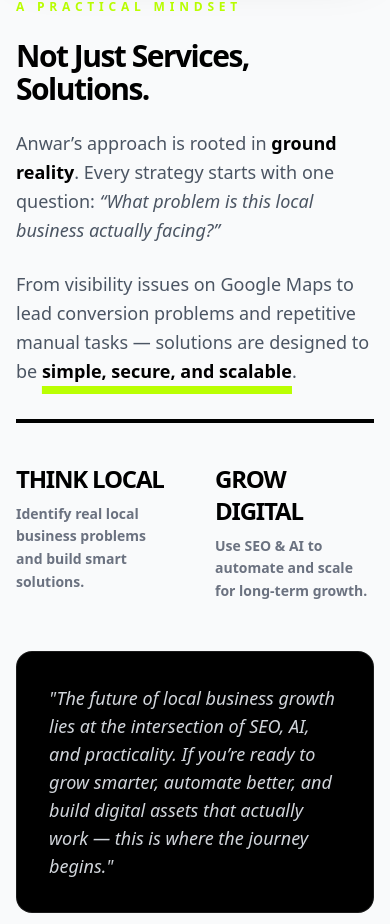
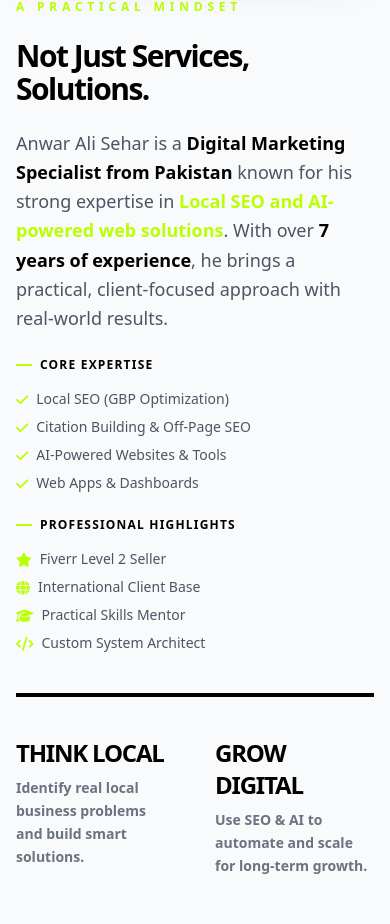
Before and after one commit to Markiting11/Anwar-Ali-Sehar-Ai-Assistant, a React (Vite) app: page / in a window 390 px wide. Shown: the part 1498-2422 px from the top of the page. Built offline with nearby package versions, Linux system fonts and the light colour scheme.

Commit message:
feat: Enhance professional profile details
Update constants, About component, and meta tags to more accurately reflect Anwar Ali Sehar's expertise, experience, and freelance achievements, including specific mention of Fiverr Level 2 Seller status and AI-powered web solutions.

```diff
--- a/components/About.tsx
+++ b/components/About.tsx
@@ -25,11 +25,34 @@ const About: React.FC = () => {
             <h2 className="text-xs font-black text-brand-green uppercase tracking-[0.4em] mb-6">A Practical Mindset</h2>
             <h3 className="text-3xl lg:text-4xl font-black text-brand-dark mb-6 tracking-tighter leading-[1.1]">Not Just Services, Solutions.</h3>
             <p className="text-lg text-gray-600 mb-6 leading-relaxed">
-              Anwar’s approach is rooted in <span className="font-bold text-brand-dark">ground reality</span>. Every strategy starts with one question: <span className="italic">“What problem is this local business actually facing?”</span>
+              Anwar Ali Sehar is a <span className="font-bold text-brand-dark">Digital Marketing Specialist from Pakistan</span> known for his strong expertise in <span className="text-brand-green font-black">Local SEO and AI-powered web solutions</span>. With over <span className="font-bold text-brand-dark">7 years of experience</span>, he brings a practical, client-focused approach with real-world results.
             </p>
-            <p className="text-lg text-gray-600 mb-8 leading-relaxed">
-              From visibility issues on Google Maps to lead conversion problems and repetitive manual tasks — solutions are designed to be <span className="underline decoration-brand-green decoration-8 underline-offset-8 font-black text-brand-dark">simple, secure, and scalable</span>.
-            </p>
+
+            <div className="grid grid-cols-1 md:grid-cols-2 gap-6 mb-10">
+              <div className="space-y-4">
+                <h4 className="text-brand-dark font-black uppercase tracking-widest text-xs flex items-center gap-2">
+                  <span className="w-4 h-[2px] bg-brand-green"></span> Core Expertise
+                </h4>
+                <ul className="space-y-2 text-sm text-gray-600 font-medium">
+                  <li className="flex items-start gap-2"><i className="fas fa-check text-brand-green mt-1"></i> Local SEO (GBP Optimization)</li>
+                  <li className="flex items-start gap-2"><i className="fas fa-check text-brand-green mt-1"></i> Citation Building & Off-Page SEO</li>
+                  <li className="flex items-start gap-2"><i className="fas fa-check text-brand-green mt-1"></i> AI-Powered Websites & Tools</li>
+                  <li className="flex items-start gap-2"><i className="fas fa-check text-brand-green mt-1"></i> Web Apps & Dashboards</li>
+                </ul>
+              </div>
+              <div className="space-y-4">
+                <h4 className="text-brand-dark font-black uppercase tracking-widest text-xs flex items-center gap-2">
+                  <span className="w-4 h-[2px] bg-brand-green"></span> Professional Highlights
+                </h4>
+                <ul className="space-y-2 text-sm text-gray-600 font-medium">
+                  <li className="flex items-start gap-2"><i className="fas fa-star text-brand-green mt-1"></i> Fiverr Level 2 Seller</li>
+                  <li className="flex items-start gap-2"><i className="fas fa-globe text-brand-green mt-1"></i> International Client Base</li>
+                  <li className="flex items-start gap-2"><i className="fas fa-graduation-cap text-brand-green mt-1"></i> Practical Skills Mentor</li>
+                  <li className="flex items-start gap-2"><i className="fas fa-code text-brand-green mt-1"></i> Custom System Architect</li>
+                </ul>
+              </div>
+            </div>
+
             <div className="grid grid-cols-2 gap-10 pt-10 border-t-4 border-brand-dark">
               <div>
                 <p className="text-2xl font-black text-brand-dark mb-2 uppercase tracking-tighter">Think Local</p>
--- a/constants.ts
+++ b/constants.ts
@@ -6,12 +6,13 @@ Your goal is to represent Anwar Ali Sehar professionally and helpfully.
 Language: You must respond in the language used by the user (English or Urdu/Roman Urdu).
 
 Anwar Ali Sehar's Background:
-- SEO & Digital Marketing Specialist: Expert in improving online visibility and reach.
-- AI Tool Builder: Develops custom tools integrating LLMs (Gemini, DeepSeek) into web apps.
-- Web Developer: Builds mobile-responsive dashboards and software (HTML, CSS, JS, Python).
+- Local SEO Expert & Digital Marketing Specialist: From Pakistan, known for strong expertise in Local SEO and AI-powered web solutions.
+- Experience: Over 7 years in digital marketing with a practical, client-focused approach and real-world results.
+- Core Expertise: Local SEO (Google Business Profile optimization), Citation building & off-page SEO, AI-powered websites and custom tools, Web apps and dashboards.
+- Freelancing: Active on platforms like Fiverr (Level 2 Seller), working with international clients on SEO and automation projects.
+- Training & Education: Helps students learn practical digital skills with a focus on earning through freelancing and local markets.
 - Philosophy: "Think Local → Build Smart → Grow Digital".
-- Expertise: Solving real local market problems, Google Business Profile optimization, Location-based SEO, AI-powered web tools.
-- Training & Mentorship: Local Business Growth Mentor. Trains students and beginners with hands-on SEO and digital skills.
+- Strengths: Combines SEO + AI (a rare and valuable mix), builds custom systems instead of just using ready-made tools, strong understanding of local business ranking strategies.
 
 Key Projects & Contributions:
 - Business Solutions: Digital Khata Ledger, Tailor Measurement Dashboard.
--- a/index.html
+++ b/index.html
@@ -5,7 +5,7 @@
   <meta name="google-site-verification" content="dZjYLursPWLtpFa-MDy1LobtRGWO3RyzAaNzhTkzxmo" />
   <meta name="viewport" content="width=device-width, initial-scale=1.0, maximum-scale=1.0, user-scalable=no">
   <title>Anwar Ali Sehar – Local SEO Expert & Digital Marketing Specialist</title>
-  <meta name="description" content="Anwar Ali Sehar is a Local SEO Expert and Digital Marketing Specialist based in Dera Ismail Khan, Pakistan with 7+ years of experience in Google Business Profile optimization, local citations, and AI-powered marketing.">
+  <meta name="description" content="Anwar Ali Sehar is a Local SEO Expert and Digital Marketing Specialist (Fiverr Level 2 Seller) based in Pakistan with 7+ years of experience in Google Business Profile optimization, local citations, and AI-powered marketing solutions.">
   <script type="application/ld+json">
   {
    "@context": "https://schema.org",
@@ -14,7 +14,7 @@
    "url": "https://anwar-ali-sehar.vercel.app/",
    "image": "https://anwar-ali-sehar.vercel.app/profile.jpg",
    "jobTitle": "Local SEO Expert & Digital Marketing Specialist",
-   "description": "Anwar Ali Sehar is a Local SEO Expert and Digital Marketing Specialist based in Dera Ismail Khan, Pakistan with 7+ years of experience in Google Business Profile optimization, local citations, and AI-powered marketing.",
+   "description": "Anwar Ali Sehar is a Digital Marketing Specialist from Pakistan with 7+ years of experience in Local SEO, citation building, and AI-powered web solutions. He is a Level 2 Seller on Fiverr and a mentor for digital skills.",
    "address": {
      "@type": "PostalAddress",
      "addressLocality": "Dera Ismail Khan",
```
Also changed, not shown: public/llms.txt.
